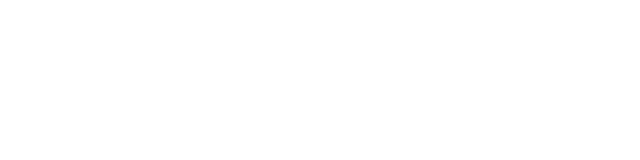
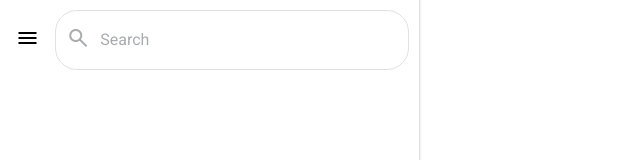
Before and after one commit to edd-ie/AI-Hub, a React (Create React App) app: page / in a window 1280 px wide. Shown: the top 160 px of the page, without its empty margins (0-640 px from the left). Built offline with nearby package versions, Linux system fonts and the light colour scheme.

Commit message:
added chat side/search bar in ./component/Chat

```diff
--- a/public/index.html
+++ b/public/index.html
@@ -2,6 +2,8 @@
 <html lang="en">
   <head>
     <meta charset="utf-8" />
+    <link rel="stylesheet"
+      href="https://fonts.googleapis.com/css2?family=Material+Symbols+Sharp:opsz,wght,FILL,GRAD@48,400,0,0" />
     <link rel="icon" href="%PUBLIC_URL%/favicon.ico" />
     <meta name="viewport" content="width=device-width, initial-scale=1" />
     <meta name="theme-color" content="#000000" />
@@ -9,35 +11,10 @@
       name="description"
       content="Web site created using create-react-app"
     />
-    <link rel="apple-touch-icon" href="%PUBLIC_URL%/logo192.png" />
-    <!--
-      manifest.json provides metadata used when your web app is installed on a
-      user's mobile device or desktop. See https://developers.google.com/web/fundamentals/web-app-manifest/
-    -->
-    <link rel="manifest" href="%PUBLIC_URL%/manifest.json" />
-    <!--
-      Notice the use of %PUBLIC_URL% in the tags above.
-      It will be replaced with the URL of the `public` folder during the build.
-      Only files inside the `public` folder can be referenced from the HTML.
-
-      Unlike "/favicon.ico" or "favicon.ico", "%PUBLIC_URL%/favicon.ico" will
-      work correctly both with client-side routing and a non-root public URL.
-      Learn how to configure a non-root public URL by running `npm run build`.
-    -->
     <title>React App</title>
   </head>
   <body>
     <noscript>You need to enable JavaScript to run this app.</noscript>
     <div id="root"></div>
-    <!--
-      This HTML file is a template.
-      If you open it directly in the browser, you will see an empty page.
-
-      You can add webfonts, meta tags, or analytics to this file.
-      The build step will place the bundled scripts into the <body> tag.
-
-      To begin the development, run `npm start` or `yarn start`.
-      To create a production bundle, use `npm run build` or `yarn build`.
-    -->
   </body>
 </html>
--- a/src/App.js
+++ b/src/App.js
@@ -1,8 +1,10 @@
 import './App.css';
+import Chat from './components/Chat'
 
 function App() {
   return (
     <div className="App">
+      <Chat/>
     </div>
   );
 }
--- a/src/components/Chat.js
+++ b/src/components/Chat.js
@@ -1,10 +1,37 @@
+import './chat.css'
 import React from 'react';
 
 
 export default function Chat(){
     return(
-        <div>
-            <h1>Chat</h1>
+        <div className="chat">
+            <aside className="right-side">
+                <div className="header-container">
+                    <div className="header">
+                        <div className="toggle-button">
+                            <i className="fas fa-bars">
+                                <span class="material-symbols-sharp">
+                                    menu
+                                </span>
+                            </i>
+                            <i className="fas fa-arrow-left">
+                                <span class="material-symbols-sharp">
+                                    arrow_back
+                                </span>
+                            </i>
+                        </div>
+                        <div className="search-box">
+                            <i className="fas fa-search">
+                                <span class="material-symbols-sharp">
+                                    search
+                                </span>
+                            </i>
+                            <input type="text" placeholder="Search"/>
+                        </div>
+                    </div>
+                </div>
+            </aside>
+            <div className="messages-container"></div>
         </div>
     )
 }
--- /dev/null
+++ b/src/components/chat.css
@@ -0,0 +1,126 @@
+@import url('https://fonts.googleapis.com/css2?family=Roboto:wght@100;400&display=swap');
+
+*{
+    margin: 0;
+    padding: 0;
+    box-sizing: border-box;
+    font-family: 'Roboto', sans-serif;
+}
+
+:root{
+    -mainColor: #3390ec;
+    --whiteColor: #ffffff;
+    --blackColor: #000000;
+    --borderColor: #dfe1e5;
+    --greenColor: #0ac630;
+    -unreadMessage: #c4c9cc;
+    --grayColor: #707579;
+}
+
+html{
+    font-size: 62.5%;
+    scroll-behavior: smooth;
+}
+
+body{
+    font-weight: 400;
+    overflow: hidden;
+}
+
+ul{
+    list-style: none;
+}
+
+a{
+    text-decoration: none;
+}
+
+.chat{
+    position: relative;
+    width: 100%;
+}
+
+/* Aside section start */
+
+.right-side{
+    position: relative;
+    max-width: 42rem;
+    min-width:41rem;
+    min-height: 100vh;
+    background-color: var(--whiteColor);
+    border-right: .1rem solid var(--borderColor);
+    box-shadow: 0 .1rem .1rem .1rem rgba(0 0 0 / .05);
+}
+
+.right-side .header-container{
+    padding: 1rem;
+    min-height:3.5rem;
+    background-color: var(--whiteColor);
+}
+
+.right-side .header-container .header{
+    display: flex;
+    align-items: center;
+    gap: 1rem;
+}
+
+.right-side .header .toggle-button{
+    position: relative;
+    display: flex;
+    align-items: center;
+    justify-content: center;
+    width: 4rem;
+    height: 4rem;
+    border-radius: 50%;
+    cursor: pointer;
+    transform: all .3s ease;
+}
+
+.right-side .header .toggle-button:hover{
+    background-color: #f5f5f5;
+}
+
+.right-side .header .toggle-button i{
+    position: absolute;
+    font-size: 1.8rem;
+    transition: all .3s ease-in-out;
+}
+
+.right-side .header .toggle-button .fa-arrow-left{
+    visibility: hidden;
+    opacity: 0;
+}
+
+.right-side .header .search-box{
+    position: relative;
+    border: .1rem solid var(--borderColor);
+    border-radius: 2.2rem;
+    width: 100%;
+    padding: 1.5rem 1rem;
+    display: flex;
+    align-items: center;
+    gap: 1rem;
+    transition: all .3s ease-in-out;
+}
+
+.right-side .header .search-box i{
+    font-size: 1.6rem;
+    color: var(--grayColor);
+    opacity: .6;
+}
+
+.right-side .header .search-box input{
+    position: relative;
+    border: none;
+    outline: none;
+    width: 100%;
+}
+
+.right-side .header .search-box input::placeholder{
+    font-size: 1.6rem;
+    font-weight: 400;
+    opacity: .6;
+    color: var(--grayColor);
+}
+
+/* Aside section end */
```
